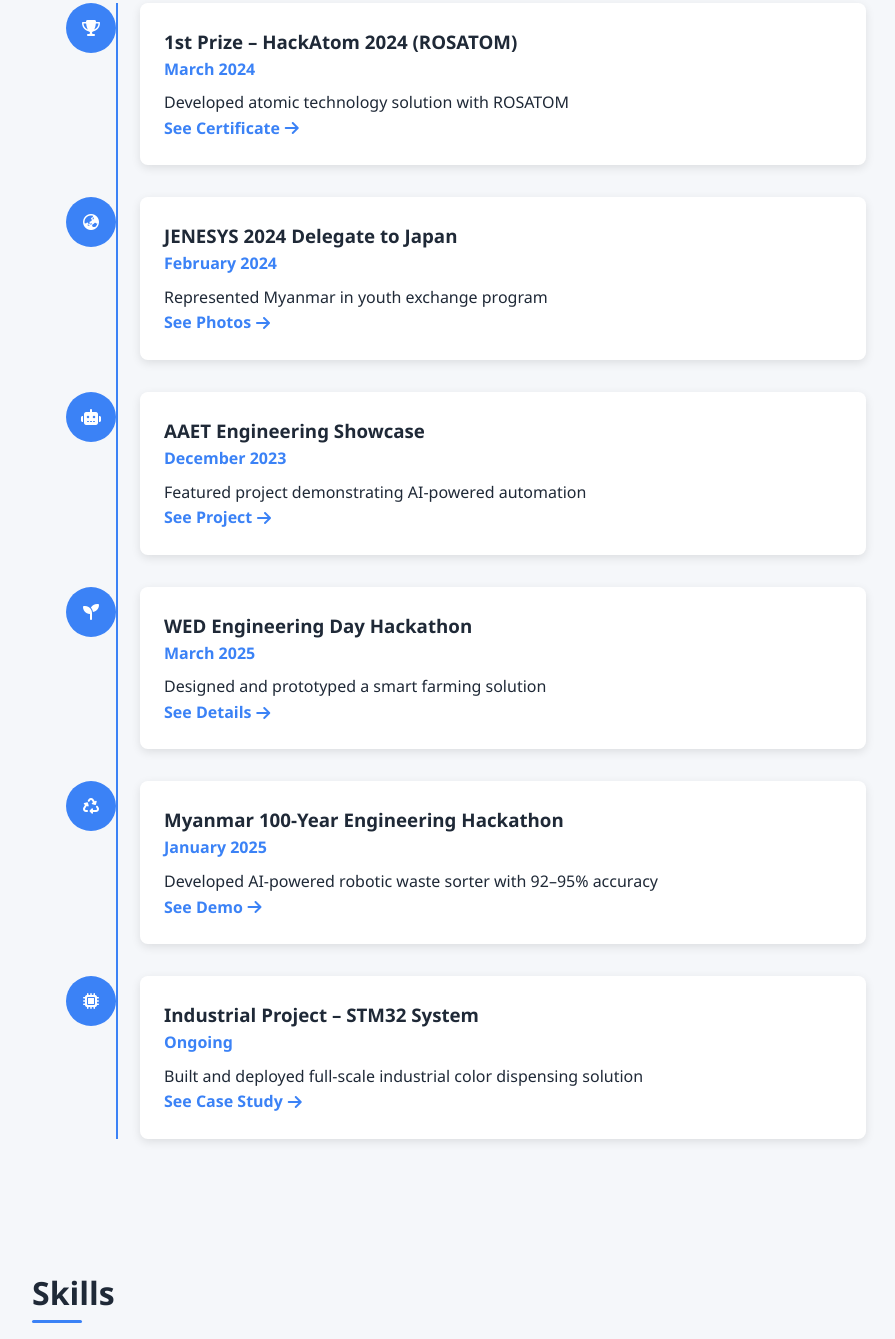
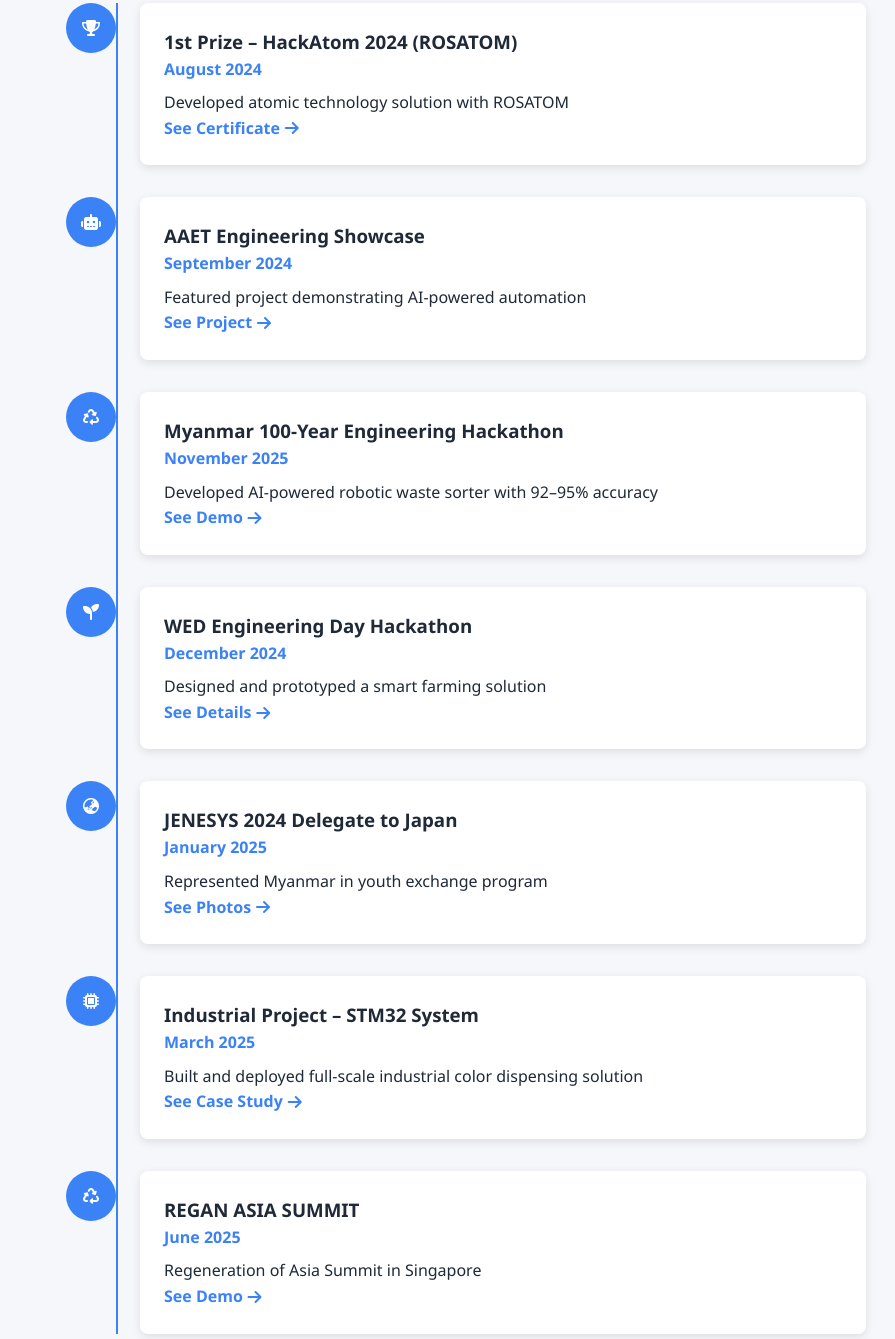
Before and after one commit to robinglory/Portfolio, a plain HTML site: page index.html in a window 1280 px wide. Shown: the part 2753-4092 px from the top of the page, without its empty margins (174-1069 px from the left). Drawn offline with Linux system fonts and the light colour scheme.

Commit message:
Updating the achievements

```diff
--- a/index.html
+++ b/index.html
@@ -827,21 +827,9 @@
           </div>
           <div class="timeline-content">
             <h3>1st Prize – HackAtom 2024 (ROSATOM)</h3>
-            <p class="timeline-date">March 2024</p>
+            <p class="timeline-date">August 2024</p>
             <p>Developed atomic technology solution with ROSATOM</p>
             <a href="#" class="timeline-link">See Certificate <i class="fas fa-arrow-right"></i></a>
-          </div>
-        </div>
-
-        <div class="timeline-item">
-          <div class="timeline-icon">
-            <i class="fas fa-globe-asia"></i>
-          </div>
-          <div class="timeline-content">
-            <h3>JENESYS 2024 Delegate to Japan</h3>
-            <p class="timeline-date">February 2024</p>
-            <p>Represented Myanmar in youth exchange program</p>
-            <a href="#" class="timeline-link">See Photos <i class="fas fa-arrow-right"></i></a>
           </div>
         </div>
 
@@ -851,45 +839,64 @@
           </div>
           <div class="timeline-content">
             <h3>AAET Engineering Showcase</h3>
-            <p class="timeline-date">December 2023</p>
+            <p class="timeline-date">September 2024</p>
             <p>Featured project demonstrating AI-powered automation</p>
             <a href="#" class="timeline-link">See Project <i class="fas fa-arrow-right"></i></a>
           </div>
         </div>
-
+        <div class="timeline-item">
+          <div class="timeline-icon">
+            <i class="fas fa-recycle"></i>
+          </div>
+          <div class="timeline-content">
+            <h3>Myanmar 100-Year Engineering Hackathon</h3>
+            <p class="timeline-date">November 2025</p>
+            <p>Developed AI-powered robotic waste sorter with 92–95% accuracy</p>
+            <a href="#" class="timeline-link">See Demo <i class="fas fa-arrow-right"></i></a>
+          </div>
+        </div>
         <div class="timeline-item">
           <div class="timeline-icon">
             <i class="fas fa-seedling"></i>
           </div>
           <div class="timeline-content">
             <h3>WED Engineering Day Hackathon</h3>
-            <p class="timeline-date">March 2025</p>
+            <p class="timeline-date">December 2024</p>
             <p>Designed and prototyped a smart farming solution</p>
             <a href="#" class="timeline-link">See Details <i class="fas fa-arrow-right"></i></a>
           </div>
         </div>
-
         <div class="timeline-item">
           <div class="timeline-icon">
-            <i class="fas fa-recycle"></i>
+            <i class="fas fa-globe-asia"></i>
           </div>
           <div class="timeline-content">
-            <h3>Myanmar 100-Year Engineering Hackathon</h3>
+            <h3>JENESYS 2024 Delegate to Japan</h3>
             <p class="timeline-date">January 2025</p>
-            <p>Developed AI-powered robotic waste sorter with 92–95% accuracy</p>
-            <a href="#" class="timeline-link">See Demo <i class="fas fa-arrow-right"></i></a>
+            <p>Represented Myanmar in youth exchange program</p>
+            <a href="#" class="timeline-link">See Photos <i class="fas fa-arrow-right"></i></a>
           </div>
         </div>
-
         <div class="timeline-item">
           <div class="timeline-icon">
             <i class="fas fa-microchip"></i>
           </div>
           <div class="timeline-content">
             <h3>Industrial Project – STM32 System</h3>
-            <p class="timeline-date">Ongoing</p>
+            <p class="timeline-date">March 2025</p>
             <p>Built and deployed full-scale industrial color dispensing solution</p>
             <a href="#" class="timeline-link">See Case Study <i class="fas fa-arrow-right"></i></a>
+          </div>
+        </div>
+        <div class="timeline-item">
+          <div class="timeline-icon">
+            <i class="fas fa-recycle"></i>
+          </div>
+          <div class="timeline-content">
+            <h3>REGAN ASIA SUMMIT</h3>
+            <p class="timeline-date">June 2025</p>
+            <p>Regeneration of Asia Summit in Singapore</p>
+            <a href="#" class="timeline-link">See Demo <i class="fas fa-arrow-right"></i></a>
           </div>
         </div>
       </div>
```
